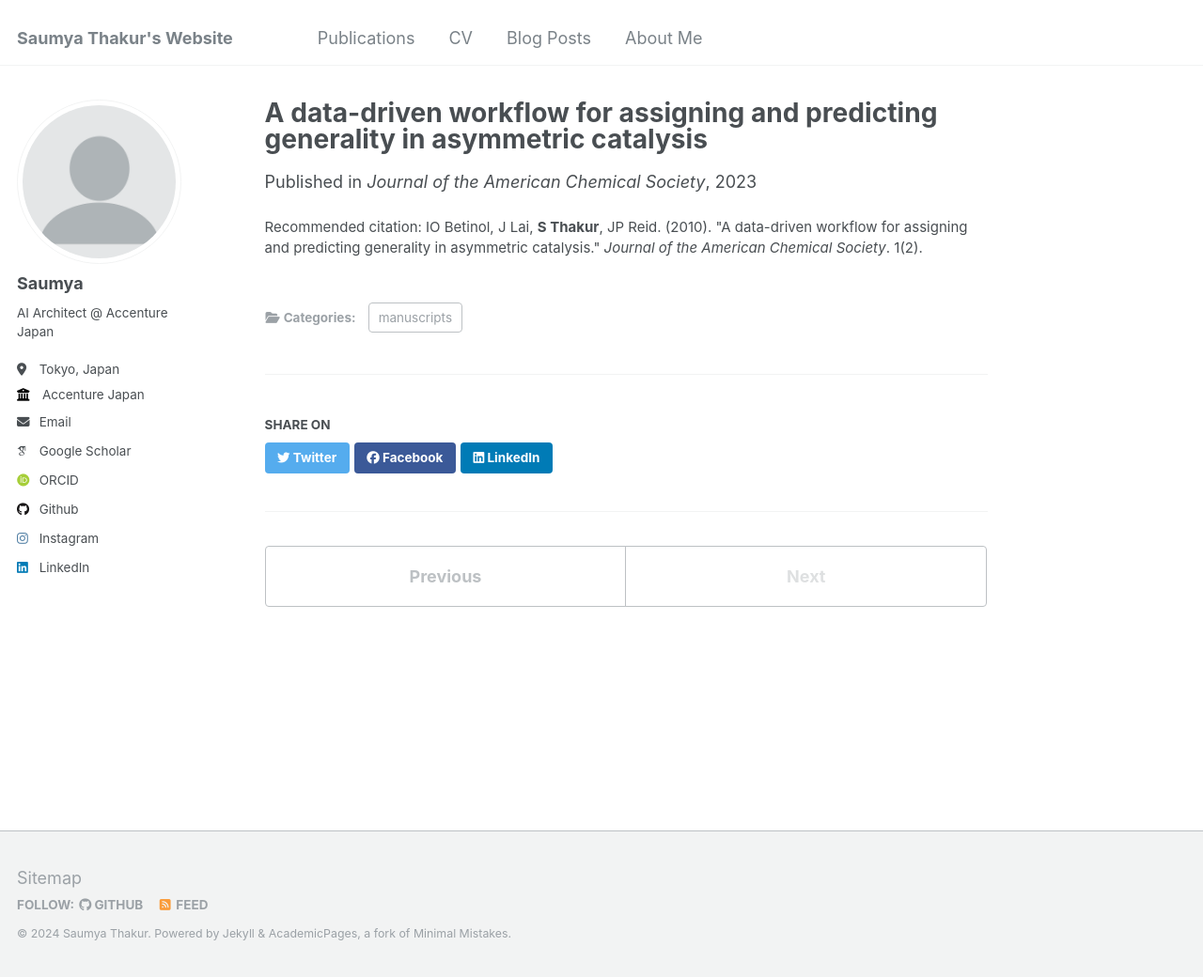
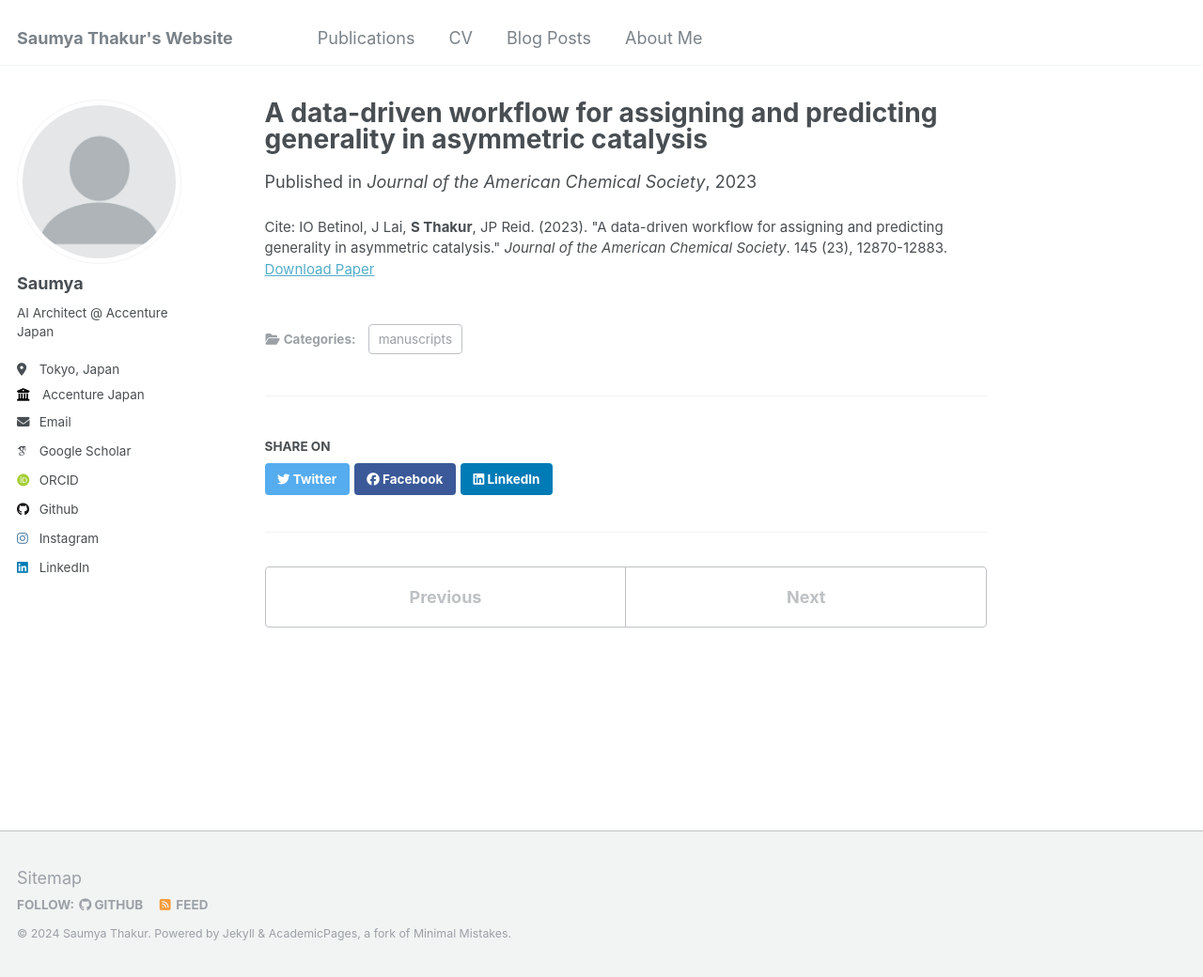
Before and after one commit to sthakurr/sthakurr.github.io, a Jekyll site: the page built from _publications/2023-generality.md, in a window 1280 px wide and 1040 px high. Shown: the whole window at 94% size. Built offline with Jekyll 4.4.1, drawn with Linux system fonts in a browser that asks for light colours; some web fonts are replaced.

Commit message:
small changes

```diff
--- a/_layouts/single.html
+++ b/_layouts/single.html
@@ -48,13 +48,13 @@ layout: default
         {{ content }}
 
         {% if page.citation and page.paperurl and page.slidesurl %}
-          <p style="font-size: smaller">Recommended citation: {{ page.citation }}<br /><a href="{{ page.paperurl }}">Download Paper</a> | <a href="{{ page.slidesurl }}">Download Slides</a></p>
+          <p style="font-size: smaller">Cite: {{ page.citation }}<br /><a href="{{ page.paperurl }}">Download Paper</a> | <a href="{{ page.slidesurl }}">Download Slides</a></p>
         {% elsif page.citation and page.paperurl %}
-          <p style="font-size: smaller">Recommended citation: {{ page.citation }}<br /><a href="{{ page.paperurl }}">Download Paper</a></p>
+          <p style="font-size: smaller">Cite: {{ page.citation }}<br /><a href="{{ page.paperurl }}">Download Paper</a></p>
         {% elsif page.citation and page.slidesurl %}
-          <p style="font-size: smaller">Recommended citation: {{ page.citation }}<br /><a href="{{ page.slidesurl }}">Download Slides</a></p>
+          <p style="font-size: smaller">Cite: {{ page.citation }}<br /><a href="{{ page.slidesurl }}">Download Slides</a></p>
         {% elsif page.citation %}
-          <p style="font-size: smaller">Recommended citation: {{ page.citation }}</p>
+          <p style="font-size: smaller">Cite: {{ page.citation }}</p>
         {% elsif page.slidesurl %}
           <p style="font-size: smaller"><a href="{{ page.slidesurl }}">Download Slides</a></p>
         {% endif %}
--- a/_publications/2023-generality.md
+++ b/_publications/2023-generality.md
@@ -7,6 +7,6 @@ excerpt: 'The development of chiral catalysts that can provide high enantioselec
 date: 2023-06-02
 venue: 'Journal of the American Chemical Society'
 # slidesurl: 'http://academicpages.github.io/files/slides2.pdf'
-# paperurl: 'http://academicpages.github.io/files/paper2.pdf'
-citation: 'IO Betinol, J Lai, <b>S Thakur</b>, JP Reid. (2010). &quot;A data-driven workflow for assigning and predicting generality in asymmetric catalysis.&quot; <i>Journal of the American Chemical Society</i>. 1(2).'
+paperurl: 'https://pubs.acs.org/doi/abs/10.1021/jacs.3c03989'
+citation: 'IO Betinol, J Lai, <b>S Thakur</b>, JP Reid. (2023). &quot;A data-driven workflow for assigning and predicting generality in asymmetric catalysis.&quot; <i>Journal of the American Chemical Society</i>. 145 (23), 12870-12883.'
 ---
```
Also changed, not shown: _includes/archive-single.html (+4 -4 lines), _publications/2023-deepwest.md (+3 -3 lines), _publications/2024-CI.md (+2 -2 lines), 1 other file.
